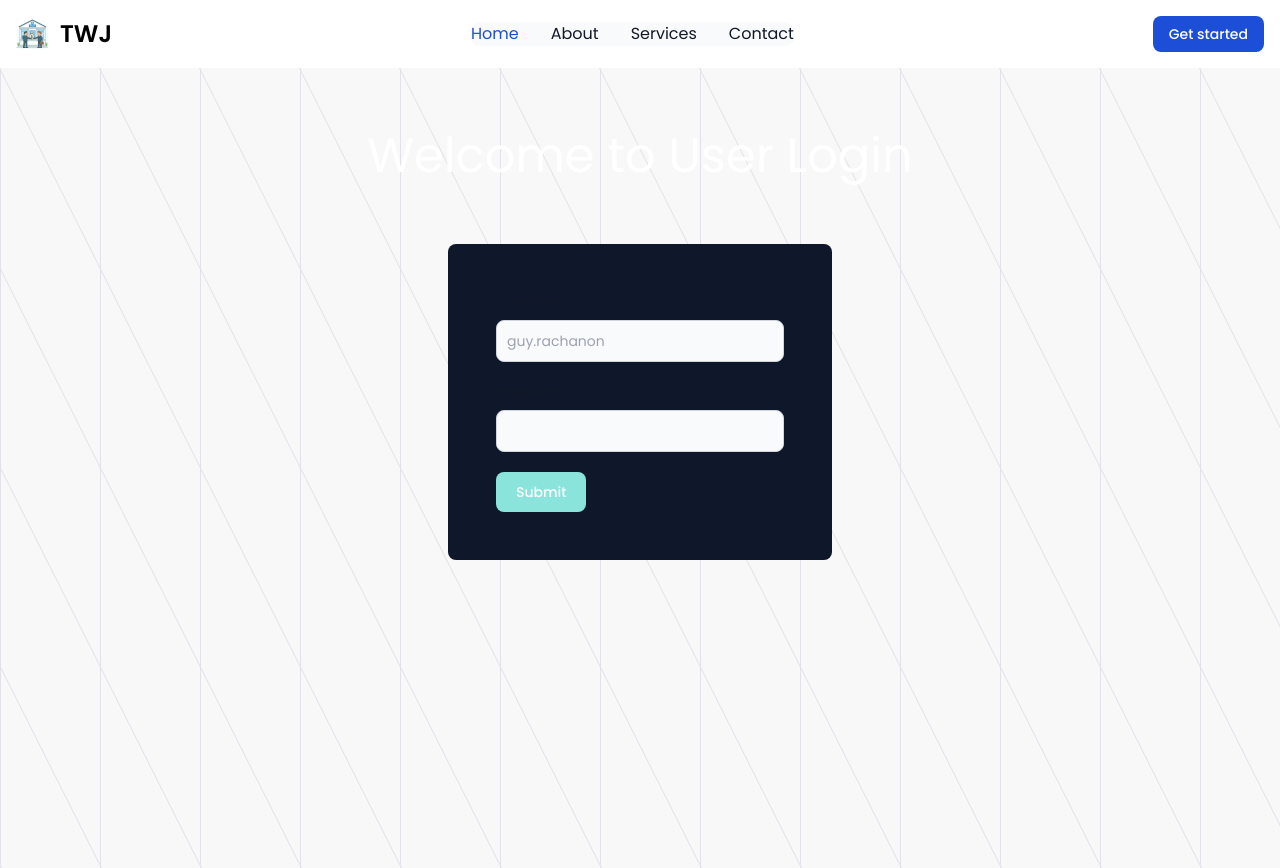
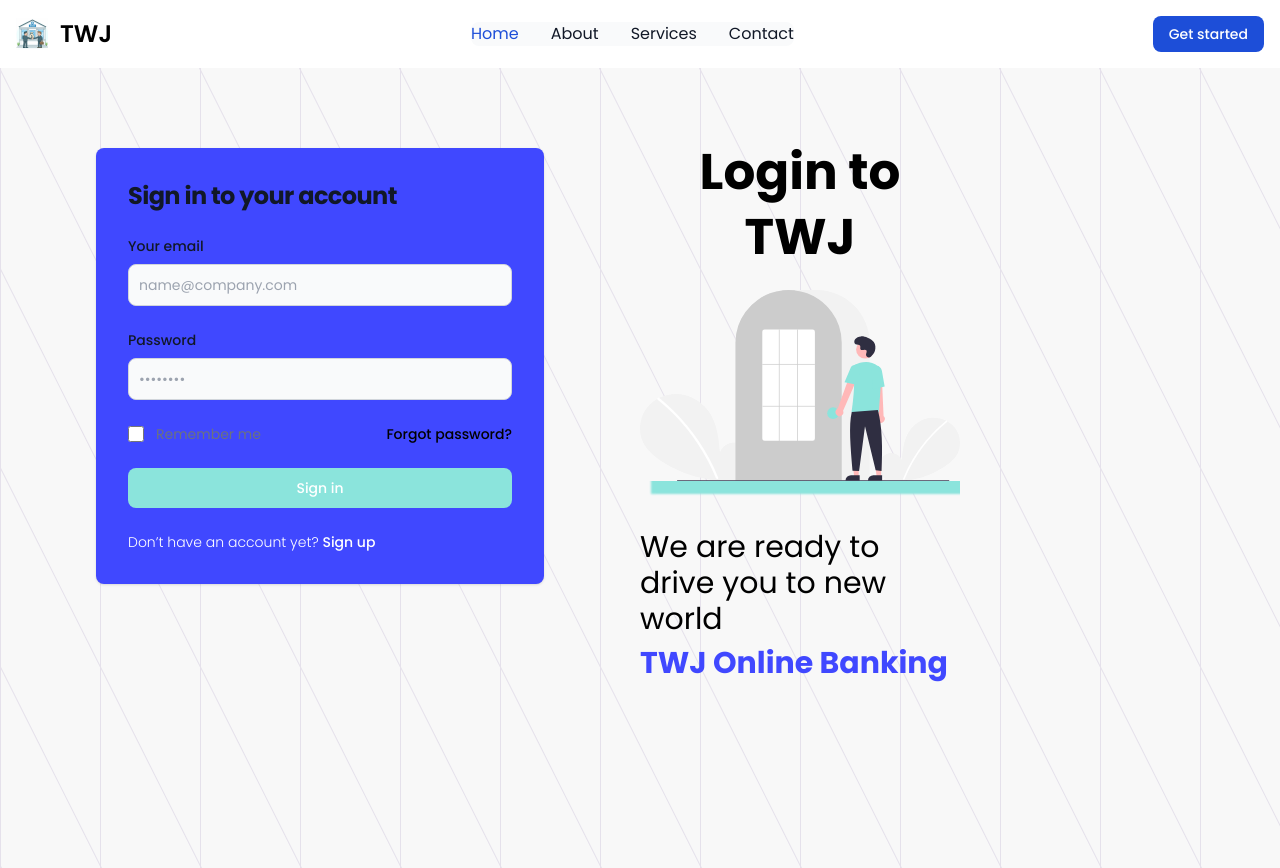
Before and after one commit to Celesca/TWJ-online-banking-system, a React (Vite) app in the folder frontend/: page /login in a window 1280 px wide. Built offline with nearby package versions, Linux system fonts and the light colour scheme.

Commit message:
fix: login page

```diff
--- a/frontend/src/pages/LoginPage/LoginPage.css
+++ b/frontend/src/pages/LoginPage/LoginPage.css
@@ -10,3 +10,8 @@
     width: 100vw;
     height: 100vh;
 }
+
+.login-form-container {
+    background-color: #4048FF;
+    width: 100%;
+}
--- a/frontend/src/pages/LoginPage/LoginPage.tsx
+++ b/frontend/src/pages/LoginPage/LoginPage.tsx
@@ -3,6 +3,7 @@
 import axios from "axios"
 import Swal, { SweetAlertIcon } from "sweetalert2"
 import './LoginPage.css'
+import { Link } from "react-router-dom"
 
 const LoginPage = () => {
 
@@ -16,7 +17,7 @@
   }
 
   const [data, setData] = useState({
-    username: "",
+    email: "",
     password: ""
   })
 
@@ -31,7 +32,7 @@
   const handleSubmit = async (e: React.FormEvent<HTMLFormElement>) => {
     e.preventDefault();
     const userData = {
-      username: data.username,
+      email: data.email,
       password: data.password
     };
 
@@ -39,7 +40,7 @@
       const response = await axios.post("http://localhost:3000/api/customers/login", userData);
       if (response.status === 200) {
         localStorage.setItem("token", response.data.token);
-        localStorage.setItem("username", userData.username);
+        localStorage.setItem("username", userData.email);
         localStorage.setItem("role", "customer");
         responseSwal("Login Success", "success").then(() => window.location.href = "/home");
       } else {
@@ -52,27 +53,71 @@
 
   }
   return (
-    <div className="bg-gradient-to-r from-indigo-500 homepage_container">
-    <div className="flex w-100vw h-24 mt-16 justify-center text-white text-5xl">Welcome to User Login</div>
-      <form className="max-w-sm mx-auto bg-slate-900 rounded-lg mt-4 p-12" onSubmit={(e) => handleSubmit(e)}>
-      <div className="mb-5">
-        <label htmlFor="email" className="block mb-2 text-sm font-medium text-gray-900 dark:text-white">Username</label>
-        <input name="username"
-        value={data.username}
-        onChange={handleChange}
-        type="text" id="email"
-        className="outline-none bg-gray-50 border border-gray-300 text-gray-900 text-sm rounded-lg focus:ring-blue-500 focus:border-blue-500 block w-full p-2.5 dark:bg-gray-700 dark:border-gray-600 dark:placeholder-gray-400 dark:text-white dark:focus:ring-blue-500 dark:focus:border-blue-500" placeholder="guy.rachanon" required />
+    <div className="homepage_container">
+    <div className="flex flex-1 justify-evenly">
+      <div className="w-1/2">
+
+      <section className="">
+  <div className="flex flex-col items-center justify-center px-6 py-8 mt-12">
+      <div className="w-full bg-white rounded-lg shadow dark:border login-form-container md:mt-0 sm:max-w-md xl:p-0">
+          <div className="p-6 space-y-4 md:space-y-6 sm:p-8">
+              <h1 className="text-xl font-bold leading-tight tracking-tight text-gray-900 md:text-2xl dark:text-white">
+                  Sign in to your account
+              </h1>
+              <form className="space-y-4 md:space-y-6" onSubmit={handleSubmit}>
+                  <div>
+                      <label htmlFor="email" className="block mb-2 text-sm font-medium text-gray-900 dark:text-white">Your email</label>
+                      <input type="email" name="email" id="email" value={data.email} onChange={handleChange}
+                      className="bg-gray-50 border border-gray-300 text-gray-900 sm:text-sm rounded-lg focus:ring-primary-600 focus:border-primary-600 block w-full p-2.5 dark:bg-gray-700 dark:border-gray-600 dark:placeholder-gray-400 dark:text-white dark:focus:ring-blue-500 dark:focus:border-blue-500" placeholder="name@company.com" required/>
+                  </div>
+                  <div>
+                      <label htmlFor="password" className="block mb-2 text-sm font-medium text-gray-900 dark:text-white">Password</label>
+                      <input type="password" value={data.password} onChange={handleChange}
+                      name="password" id="password"
+                      placeholder="••••••••" className="bg-gray-50 border border-gray-300 text-gray-900 sm:text-sm rounded-lg focus:ring-primary-600 focus:border-primary-600 block w-full p-2.5 dark:bg-gray-700 dark:border-gray-600 dark:placeholder-gray-400 dark:text-white dark:focus:ring-blue-500 dark:focus:border-blue-500" required/>
+                  </div>
+                  <div className="flex items-center justify-between">
+                      <div className="flex items-start">
+                          <div className="flex items-center h-5">
+                            <input id="remember" aria-describedby="remember" type="checkbox" className="w-4 h-4 border border-gray-300 rounded bg-gray-50 focus:ring-3 focus:ring-primary-300 dark:bg-gray-700 dark:border-gray-600 dark:focus:ring-primary-600 dark:ring-offset-gray-800"/>
+                          </div>
+                          <div className="ml-3 text-sm">
+                            <label htmlFor="remember" className="text-gray-500 dark:text-gray-300">Remember me</label>
+                          </div>
+                      </div>
+                      <a href="#" className="text-sm font-medium text-primary-600 hover:underline dark:text-primary-500">Forgot password?</a>
+                  </div>
+                  <button type="submit" className="w-full text-white bg-primary-600 hover:bg-primary-700 focus:ring-4 focus:outline-none focus:ring-primary-300 font-medium rounded-lg text-sm px-5 py-2.5 text-center dark:bg-primary-600 dark:hover:bg-primary-700 dark:focus:ring-primary-800">Sign in</button>
+                  <p className="text-sm font-light text-white">
+                      Don’t have an account yet? <Link to="/register" ><a href="#" className="font-medium text-primary-600 hover:underline dark:text-primary-500">Sign up</a></Link>
+                  </p>
+              </form>
+          </div>
       </div>
-      <div className="mb-5">
-        <label htmlFor="password" className="block mb-2 text-sm font-medium text-gray-900 dark:text-white">Password</label>
-        <input name="password"
-        value={data.password}
-        onChange={handleChange}
-        type="password" id="password" className="outline-none bg-gray-50 border border-gray-300 text-gray-900 text-sm rounded-lg focus:ring-blue-500 focus:border-blue-500 block w-full p-2.5 dark:bg-gray-700 dark:border-gray-600 dark:placeholder-gray-400 dark:text-white dark:focus:ring-blue-500 dark:focus:border-blue-500" required />
+  </div>
+</section>
+
       </div>
-      <button type="submit" className="text-white bg-blue-700 hover:bg-blue-800 focus:ring-4 focus:outline-none focus:ring-blue-300 font-medium rounded-lg text-sm w-full sm:w-auto px-5 py-2.5 text-center dark:bg-blue-600 dark:hover:bg-blue-700 dark:focus:ring-blue-800">Submit</button>
-      </form>
+      <div className="w-1/2 pt-12 mt-6">
+          <div className="promo-container flex flex-col flex-1 w-1/2">
+          <h1 className="text-xl text-center">Login to TWJ</h1>
+            <div className="image-container">
+              <img
+                src="login.svg"
+                width={600}
+                className="border-x-emerald-200"
+              ></img>
+            </div>
+            <h2 className="text-3xl pt-12">We are ready to drive you to new world</h2>
+            <h2 className="text-3xl pt-2 pb-4">
+              <span className="brand-text">TWJ Online Banking</span>
+            </h2>
+          </div>
+        </div>
+
+      </div>
   </div>
+
   )
 }
 
```
Also changed, not shown: frontend/public/login.svg (added).
